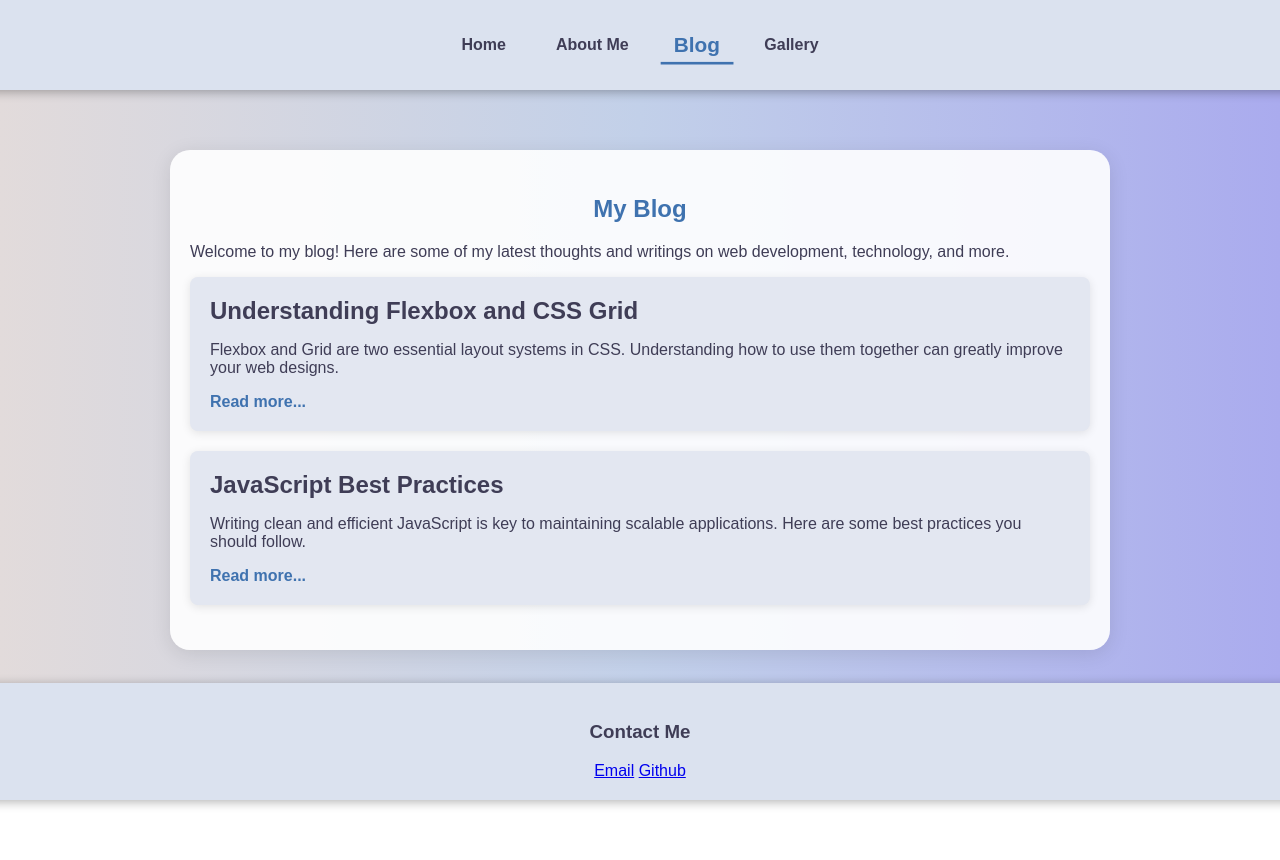
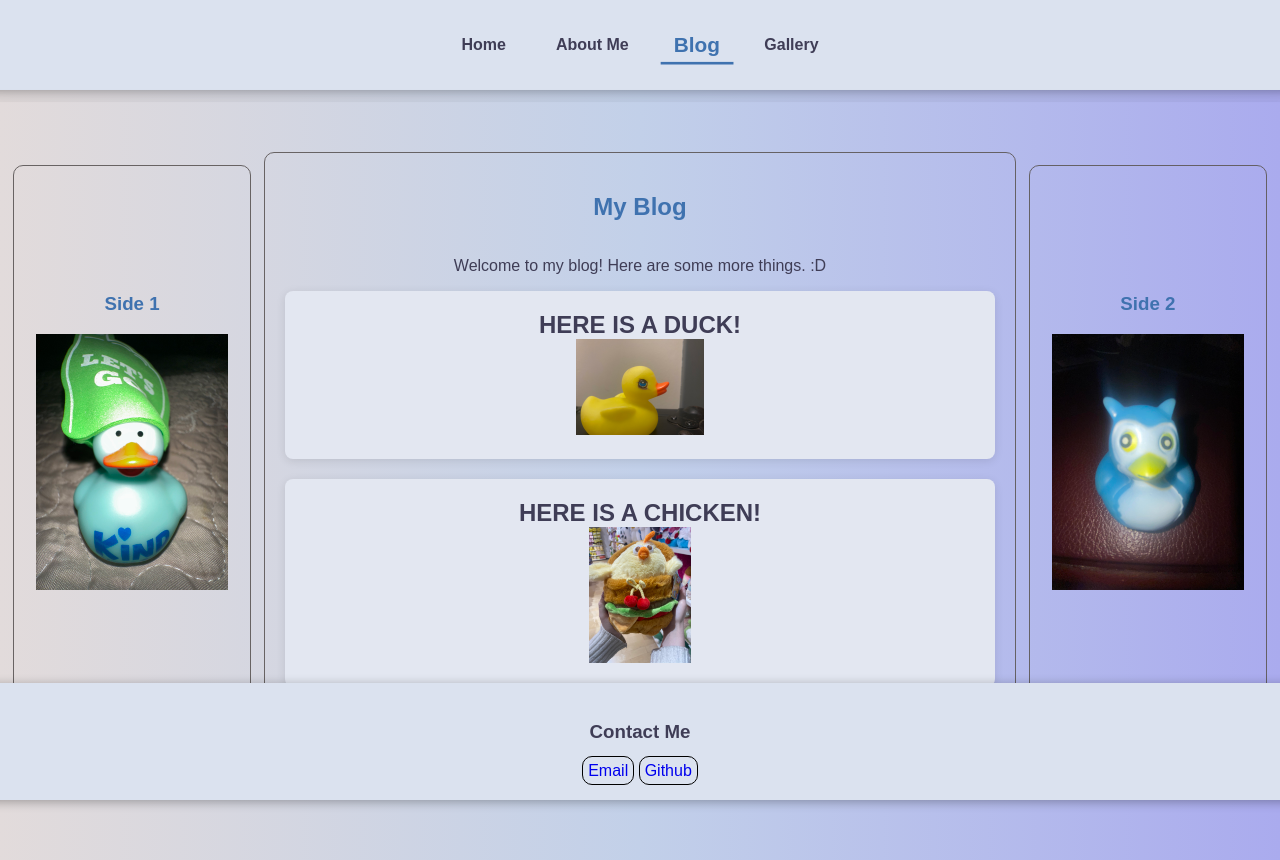
Before and after one commit to HL5195/HL5195.github.io, a plain HTML site: page blog.html in a window 1280 px wide. Before the commit the page ends 800 px from the top, so only its background shows below. Drawn offline with Linux system fonts and the light colour scheme.

Commit message:
I should be done now

```diff
--- a/blog.html
+++ b/blog.html
@@ -5,6 +5,43 @@
     <meta name="viewport" content="width=device-width, initial-scale=1.0">
     <title>Blog</title>
     <link rel="stylesheet" href="common_style.css">
+    <style>
+        .holyGrail{
+            position: relative;
+            top: -6vh;
+            max-width:100vw;
+            width: 100vw;
+            height: 70vh;
+            display: flex;
+            flex-direction: row;
+            justify-content: space-evenly;
+            background-color: rgba(240, 248, 255, 0);
+        }
+
+        #side1,#side2{
+            border: 1px solid rgba(97, 91, 91, 0.938);
+            width: 30vw;
+            margin: 1vw;
+            border-radius: 10px;
+            flex: 20%;
+            overflow: hidden;
+            display: flex;
+            flex-direction: column;
+            justify-content: center;
+            align-items: center;
+        }
+
+        .container{
+            display:flex;
+            flex-direction: column;
+            border: 1px solid rgba(97, 91, 91, 0.938);
+            border-radius: 10px;
+            text-align: center;
+            padding: 20px;
+            overflow: hidden;
+            flex: 60%;
+        }
+    </style>
 </head>
 <body>
     <header>
@@ -18,23 +55,29 @@
         </nav>
     </header>
 
-    <section class="blog">
+    <section class="blog holyGrail">
+        <section id="side1">
+            <h1>Side 1</h1>
+            <img src="moreDuck.jpeg" alt="Rubber duck with a finger hat" style="width: 15vw;">
+        </section>
         <div class="container">
             <h1>My Blog</h1>
-            <p>Welcome to my blog! Here are some of my latest thoughts and writings on web development, technology, and more.</p>
+            <p>Welcome to my blog! Here are some more things. :D</p>
 
             <article>
-                <h2>Understanding Flexbox and CSS Grid</h2>
-                <p>Flexbox and Grid are two essential layout systems in CSS. Understanding how to use them together can greatly improve your web designs.</p>
-                <a href="#">Read more...</a>
+                <h2>HERE IS A DUCK!</h2>
+                <img src="duck.JPEG" alt="Rubber Duck!" style="width:10vw;">
             </article>
 
             <article>
-                <h2>JavaScript Best Practices</h2>
-                <p>Writing clean and efficient JavaScript is key to maintaining scalable applications. Here are some best practices you should follow.</p>
-                <a href="#">Read more...</a>
+                <h2>HERE IS A CHICKEN!</h2>
+                <img src="Chicken.jpeg" alt="Chicken Plush" style="width:8vw">
             </article>
         </div>
+        <section id="side2">
+            <h1>Side 2</h1>
+            <img src="duckagin.jpg" alt="Rubber duck with a finger hat" style="width: 15vw;">
+        </section>
     </section>
 
     <footer>
--- a/common_style.css
+++ b/common_style.css
@@ -148,7 +148,7 @@ nav ul li a.active {
 .gallery img {
     width: 100%;
     border-radius: 12px;
-    transition: transform 0.3s ease, box-shadow 0.3s ease;
+
 }
 
 .gallery img:hover {
@@ -166,3 +166,14 @@ footer {
     bottom: 0;
     width:100vw;
 }
+
+footer a{
+    text-decoration: none;
+    border: 1px solid black;
+    padding: 5px;
+    border-radius: 10px;
+}
+
+footer a:hover{
+    background-color: #3f3d564d;
+}
```
Also changed, not shown: friends.html (+52 -7 lines), Chicken.JPEG (added), derpyCat.JPEG (added), derpyFish.JPEG (added), duck.JPEG (added), duckagin.jpg (added), moreDuck.JPEG (added), realDucks.JPEG (added).
